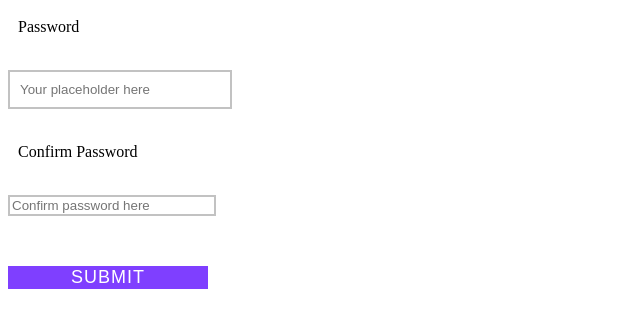
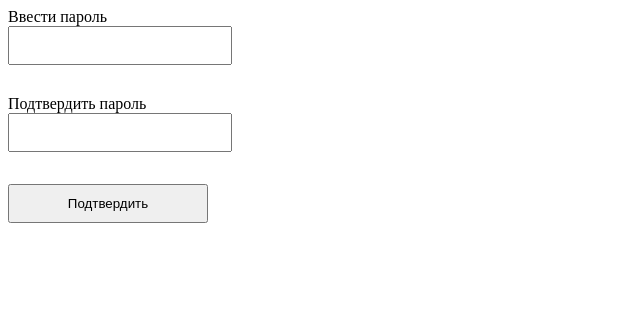
Before and after one commit to NazarShevchuk/javascript, a plain HTML site: page homework10_show-password/index.html in a window 1280 px wide. Shown: the whole page, without its empty margins (0-640 px from the left). Drawn offline with Linux system fonts and the light colour scheme.

Commit message:
fixe homework

```diff
--- a/homework10_show-password/index.html
+++ b/homework10_show-password/index.html
@@ -9,20 +9,12 @@
   </head>
   <body>
     <form class="confirm">
-      <label for="password">Password</label>
-      <input
-        type="password"
-        id="password"
-        placeholder="Your placeholder here"
-      />
-      <label for="cnfrm-password">Confirm Password</label>
-      <input
-        type="password"
-        id="cnfrm-password"
-        placeholder="Confirm password here"
-      />
+      <label for="password">Ввести пароль</label>
+      <input type="password" id="password" />
+      <label for="cnfrm-password">Подтвердить пароль</label>
+      <input type="password" id="cnfrm-password" />
       <p id="message"></p>
-      <input type="button" onclick="checkPassword()" value="SUBMIT" />
+      <input type="button" onclick="checkPassword()" value="Подтвердить" />
     </form>
     <script src="app.js"></script>
   </body>
--- a/homework10_show-password/style.css
+++ b/homework10_show-password/style.css
@@ -2,36 +2,18 @@ form {
   display: flex;
   flex-direction: column;
 }
-label {
-  min-width: 120px;
-  padding: 10px;
-  margin-bottom: 24px;
-}
+
 input {
   position: relative;
   width: 200px;
-}
-#password {
   min-width: 120px;
   padding: 10px;
-  margin-bottom: 24px;
 }
-input[type="password"] {
-  border: 2px solid #c2c2c2;
+
+#password {
+  margin-bottom: 30px;
 }
-input[type="button"] {
-  background-color: #7f3fff;
-  border: none;
-  color: #ffffff;
-  font-weight: 500;
-  font-size: 18px;
-  letter-spacing: 1px;
-  cursor: pointer;
-  margin-top: 20px;
+
+p {
+  width: 150px;
 }
-p {
-  font-size: 14px;
-  margin: 15px 0;
-  display: inline-block;
-  color: #ffffff;
-}
```
